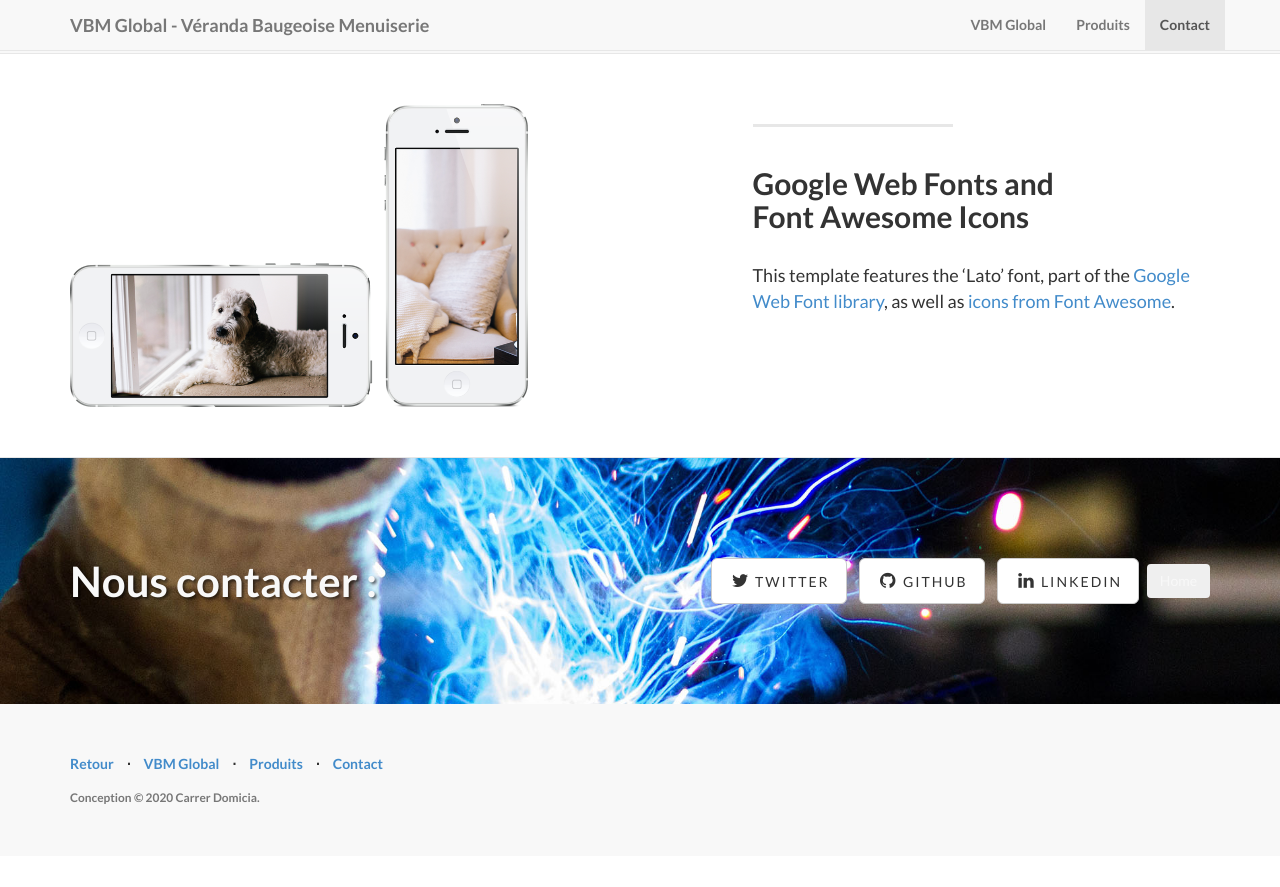
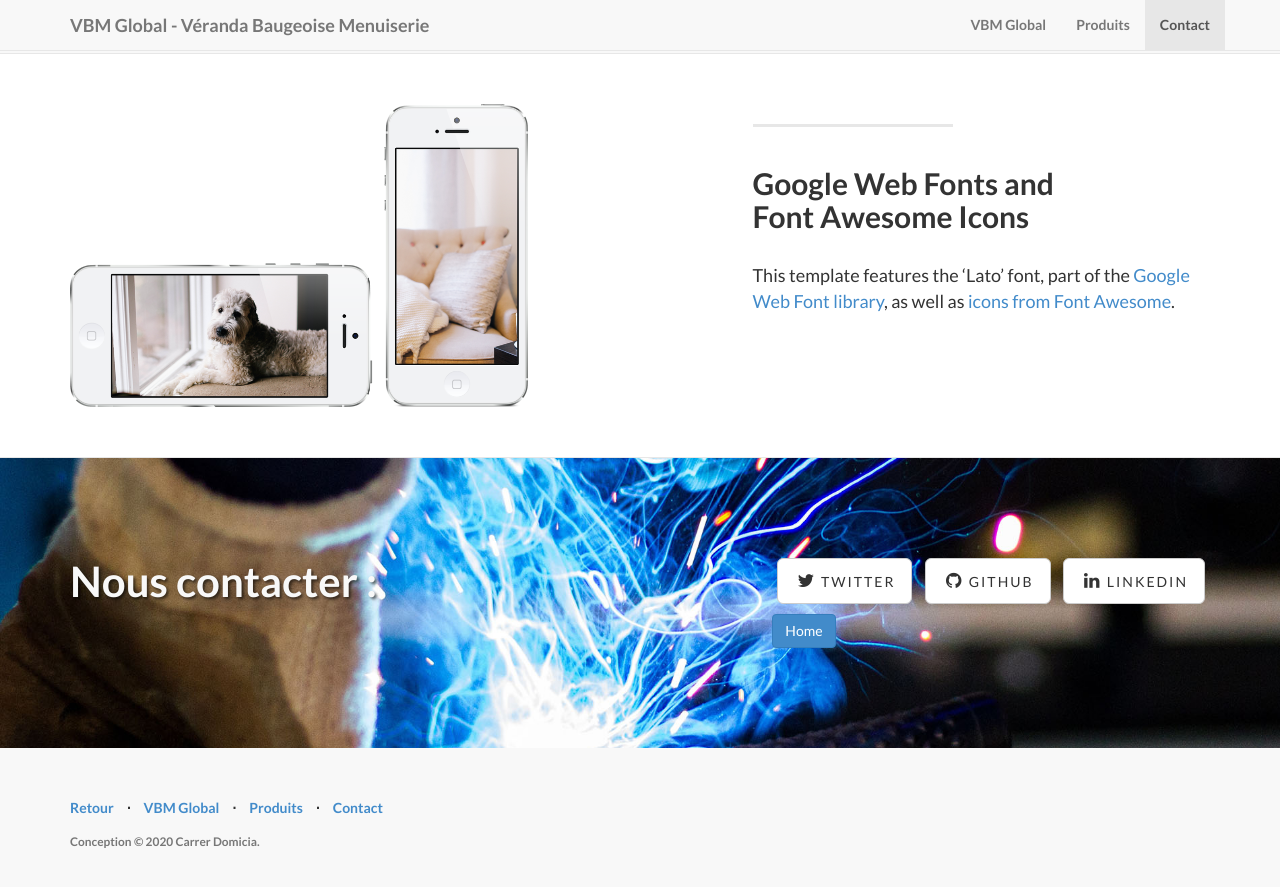
Before and after one commit to juanitito/vbm-landing, a Jekyll site: the page built from index.html, in a window 1280 px wide and 900 px high, scrolled down 1906 px. Shown: the top 887 px of the window. Built offline with Jekyll 4.4.1, drawn with Linux system fonts in a browser that asks for light colours; nearby versions of some CDN libraries; library files that are not in the unit come from our copies; before the commit the page ends 2762 px from its top, so only the background shows below that.

Commit message:
Update contact.html

```diff
--- a/_includes/contact.html
+++ b/_includes/contact.html
@@ -12,7 +12,8 @@
 							<a href="{{ social.url }}" class="btn btn-default btn-lg"><i class="fa fa-{{ social.title }} fa-fw"></i> <span class="network-name">{{ social.title }}</span></a>
 						</li>
 						{% endfor %}
-						<button type="button" class="btn btn-light" href="#home">Home</button>
+						<p></p>
+						<button type="button" class="btn btn-primary" href="#home">Home</button>
 					</ul>
 				</div>
 			</div>
```
